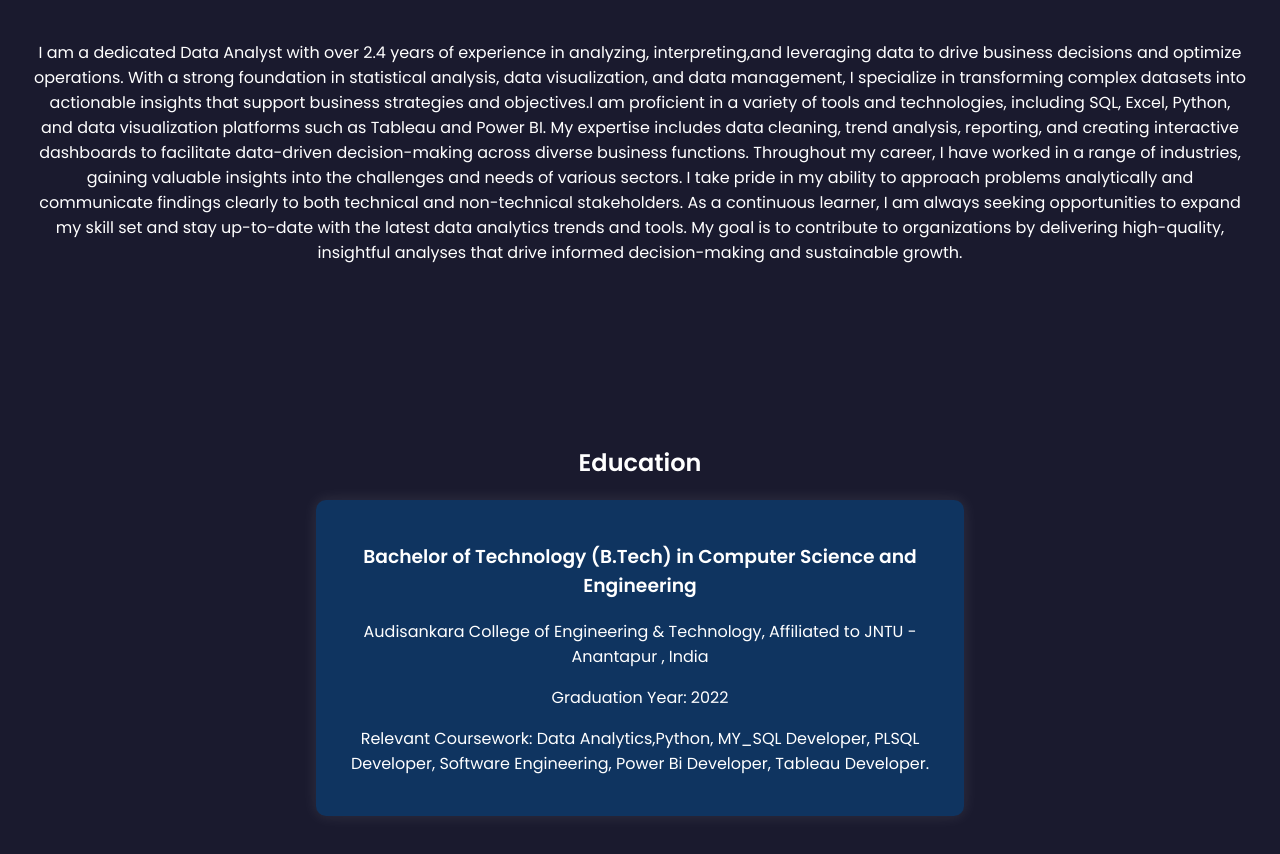
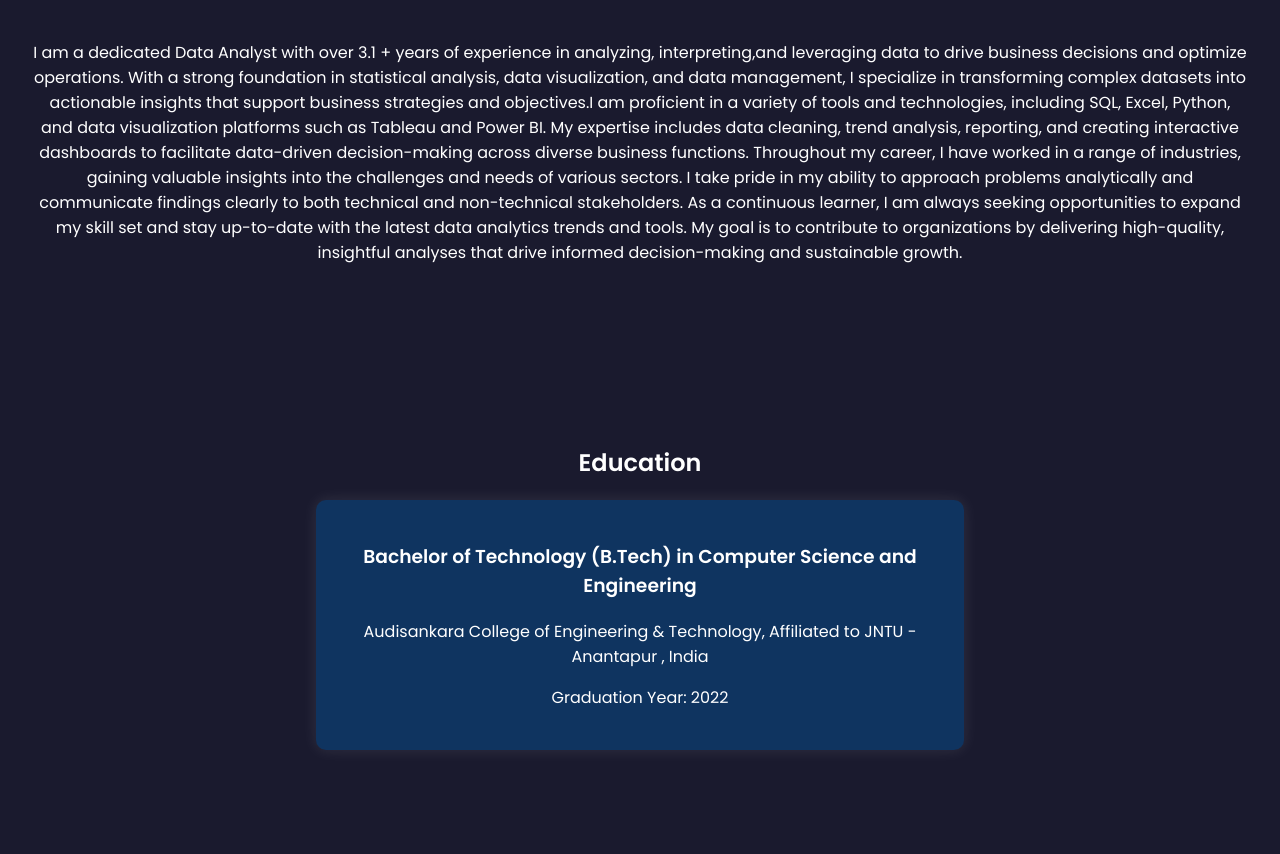
Before and after one commit to mdeepakgithub/My-Project, a plain HTML site: page index.html in a window 1280 px wide. Shown: the part 394-1248 px from the top of the page. Drawn offline with Linux system fonts and the light colour scheme.

Commit message:
Update index.html

```diff
--- a/index.html
+++ b/index.html
@@ -103,7 +103,7 @@
     </header>
 
     <section id="about" class="fade-in">
-        <h2>About Me</h2> <img src="https://github.com/mdeepakgithub/My-Project/blob/main/deepak%20pic.jpg?raw=true" class="profile-img">  <p>I am a dedicated Data Analyst with over 2.4 years of experience in analyzing, interpreting,and leveraging data to drive business decisions and optimize operations.
+        <h2>About Me</h2> <img src="https://github.com/mdeepakgithub/My-Project/blob/main/deepak%20pic.jpg?raw=true" class="profile-img">  <p>I am a dedicated Data Analyst with over 3.1 + years of experience in analyzing, interpreting,and leveraging data to drive business decisions and optimize operations.
 With a strong foundation in statistical analysis, data visualization, and data management,
 I specialize in transforming complex datasets into actionable insights that support business strategies and objectives.I am proficient in a variety of tools and technologies, including SQL, Excel, Python, and data visualization platforms such as Tableau and Power BI. My expertise includes data cleaning, trend analysis, reporting, and creating interactive dashboards to facilitate data-driven decision-making across diverse business functions.
 
@@ -116,7 +116,7 @@ As a continuous learner, I am always seeking opportunities to expand my skill se
             <h3>Bachelor of Technology (B.Tech) in Computer Science and Engineering</h3>
             <p>Audisankara College of Engineering & Technology, Affiliated to JNTU - Anantapur , India</p>
             <p>Graduation Year: 2022</p>
-            <p>Relevant Coursework: Data Analytics,Python, MY_SQL Developer, PLSQL Developer, Software Engineering, Power Bi Developer, Tableau Developer.</p>
+
         </div>
     </section>
     </section><section id="projects" class="fade-in">
```
